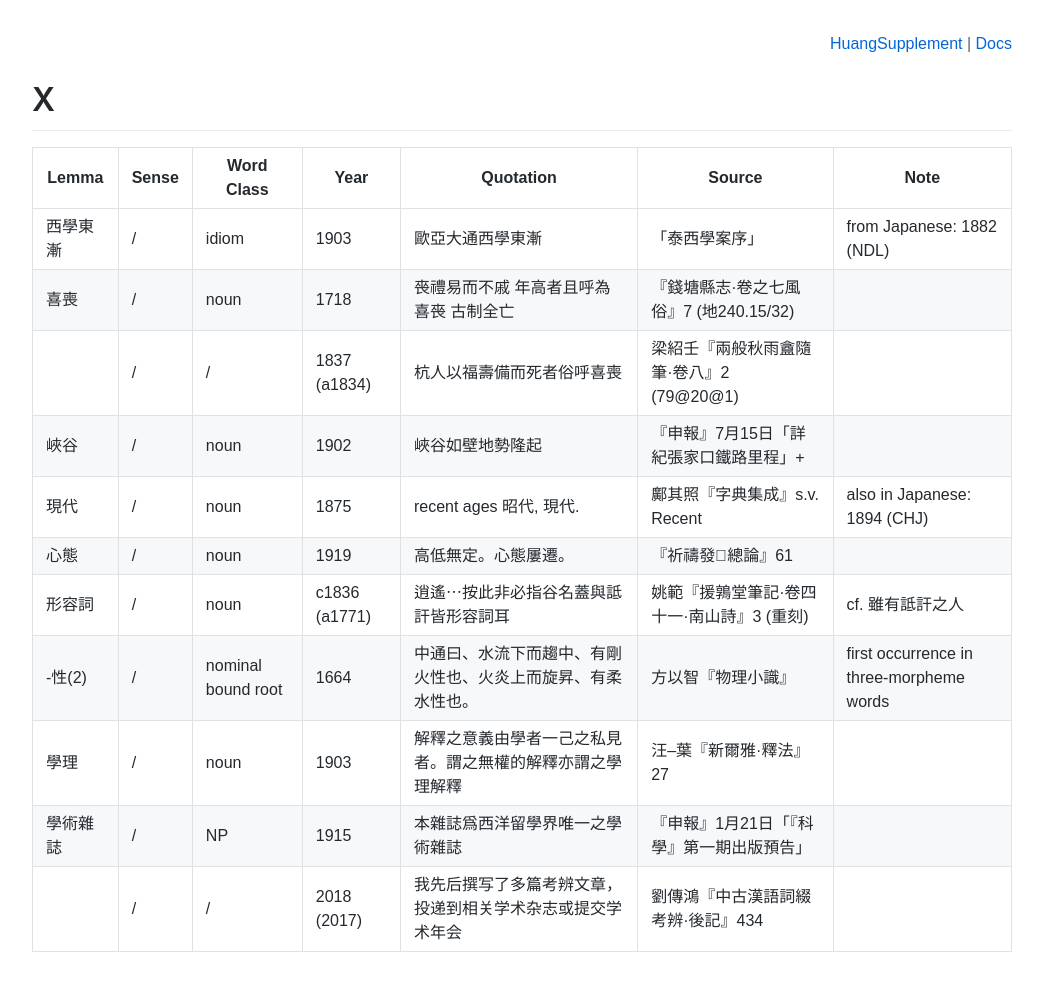
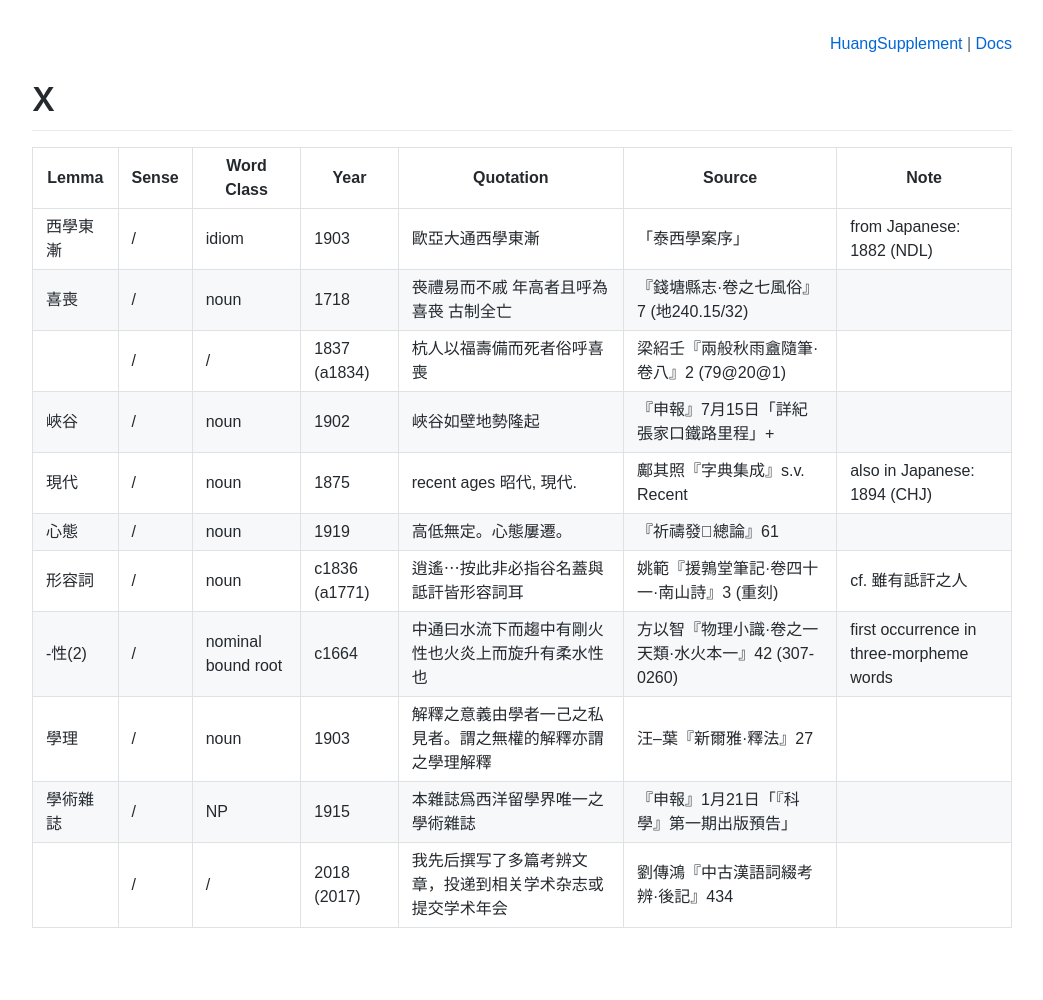
Before and after one commit to t18d/HuangSupplement, a Jekyll site: the page built from build/x.md, in a window 1280 px wide. Shown: the whole page, without its empty margins (118-1161 px from the left). Built offline with Jekyll 4.4.1, drawn with Linux system fonts in a browser that asks for light colours; some web fonts are replaced; after the commit the page ends 976 px from its top, so only the background shows below that.

Commit message:
Fix quotations from 物理小識

```diff
--- a/build/x.md
+++ b/build/x.md
@@ -23,7 +23,7 @@ Lemma|Sense|Word Class|Year|Quotation|Source|Note|
 現代|/|noun|1875|recent ages 昭代, 現代.|鄺其照『字典集成』s.v. Recent|also in Japanese: 1894 (CHJ)|
 心態|/|noun|1919|高低無定。心態屢遷。|『祈禱發𢕄總論』61||
 形容詞|/|noun|c1836 (a1771)|逍遙⋯按此非必指谷名蓋與詆訐皆形容詞耳|姚範『援鶉堂筆記·卷四十一·南山詩』3 (重刻)|cf. 雖有詆訐之人|
--性(2)|/|nominal bound root|1664|中通曰、水流下而趨中、有剛火性也、火炎上而旋昇、有柔水性也。|方以智『物理小識』|first occurrence in three-morpheme words|
+-性(2)|/|nominal bound root|c1664|中通曰水流下而趨中有剛火性也火炎上而旋升有柔水性也|方以智『物理小識·卷之一天類·水火本一』42 (307-0260)|first occurrence in three-morpheme words|
 學理|/|noun|1903|解釋之意義由學者一己之私見者。謂之無權的解釋亦謂之學理解釋|汪–葉『新爾雅·釋法』27||
 學術雜誌|/|NP|1915|本雜誌爲西洋留學界唯一之學術雜誌|『申報』1月21日「『科學』第一期出版預告」||
 |/|/|2018 (2017)|我先后撰写了多篇考辨文章，投递到相关学术杂志或提交学术年会|劉傳鴻『中古漢語詞綴考辨·後記』434||
--- a/dict/a.csv
+++ b/dict/a.csv
@@ -23,7 +23,7 @@ Lemma,Sense,Word Class,Year,Quotation,Source,Note
 暗流,/,/,1903,/,/,from Japanese: 1894 (Asahi)
 暗生植物,/,NP,1887,Cryptogam{e}æ 暗生植物,Fryer『西藥大成藥品中西名目表』18,dog-Latin: Kretschmer §31
 暗示,/,/,1903,/,/,from Japanese: 1879 (Yomidasu)
-暗室,/,noun,1664,故山市海市暗室一隙皆得轉吸而見之,方以智『物理小識』,
+暗室,/,noun,c1664,故山市海市暗室一隙皆得轉吸而見之,方以智『物理小識·卷之一天類·氣論』23 (307-0260),
 暗箱,/,/,1901,/,/,from Japanese: c1868 (Nikkoku)
 暗轉,/,/,1948,/,/,from Japanese: 1908 (Yomidasu)
 凹版,/,/,1913,/,/,from Japanese: 1890 (NDL)
--- a/dict/x.csv
+++ b/dict/x.csv
@@ -6,7 +6,7 @@ Lemma,Sense,Word Class,Year,Quotation,Source,Note
 現代,/,noun,1875,"recent ages 昭代, 現代.",鄺其照『字典集成』s.v. Recent,also in Japanese: 1894 (CHJ)
 心態,/,noun,1919,高低無定。心態屢遷。,『祈禱發𢕄總論』61,
 形容詞,/,noun,c1836 (a1771),逍遙⋯按此非必指谷名蓋與詆訐皆形容詞耳,姚範『援鶉堂筆記·卷四十一·南山詩』3 (重刻),cf. 雖有詆訐之人
--性(2),/,nominal bound root,1664,中通曰、水流下而趨中、有剛火性也、火炎上而旋昇、有柔水性也。,方以智『物理小識』,first occurrence in three-morpheme words
+-性(2),/,nominal bound root,c1664,中通曰水流下而趨中有剛火性也火炎上而旋升有柔水性也,方以智『物理小識·卷之一天類·水火本一』42 (307-0260),first occurrence in three-morpheme words
 學理,/,noun,1903,解釋之意義由學者一己之私見者。謂之無權的解釋亦謂之學理解釋,汪–葉『新爾雅·釋法』27,
 學術雜誌,/,NP,1915,本雜誌爲西洋留學界唯一之學術雜誌,『申報』1月21日「『科學』第一期出版預告」,
 ,/,/,2018 (2017),我先后撰写了多篇考辨文章，投递到相关学术杂志或提交学术年会,劉傳鴻『中古漢語詞綴考辨·後記』434,
```
Also changed, not shown: other parts of build/x.md (+1 -1 lines), README.md (+1 -1 lines), build/a.md (+2 -2 lines).
